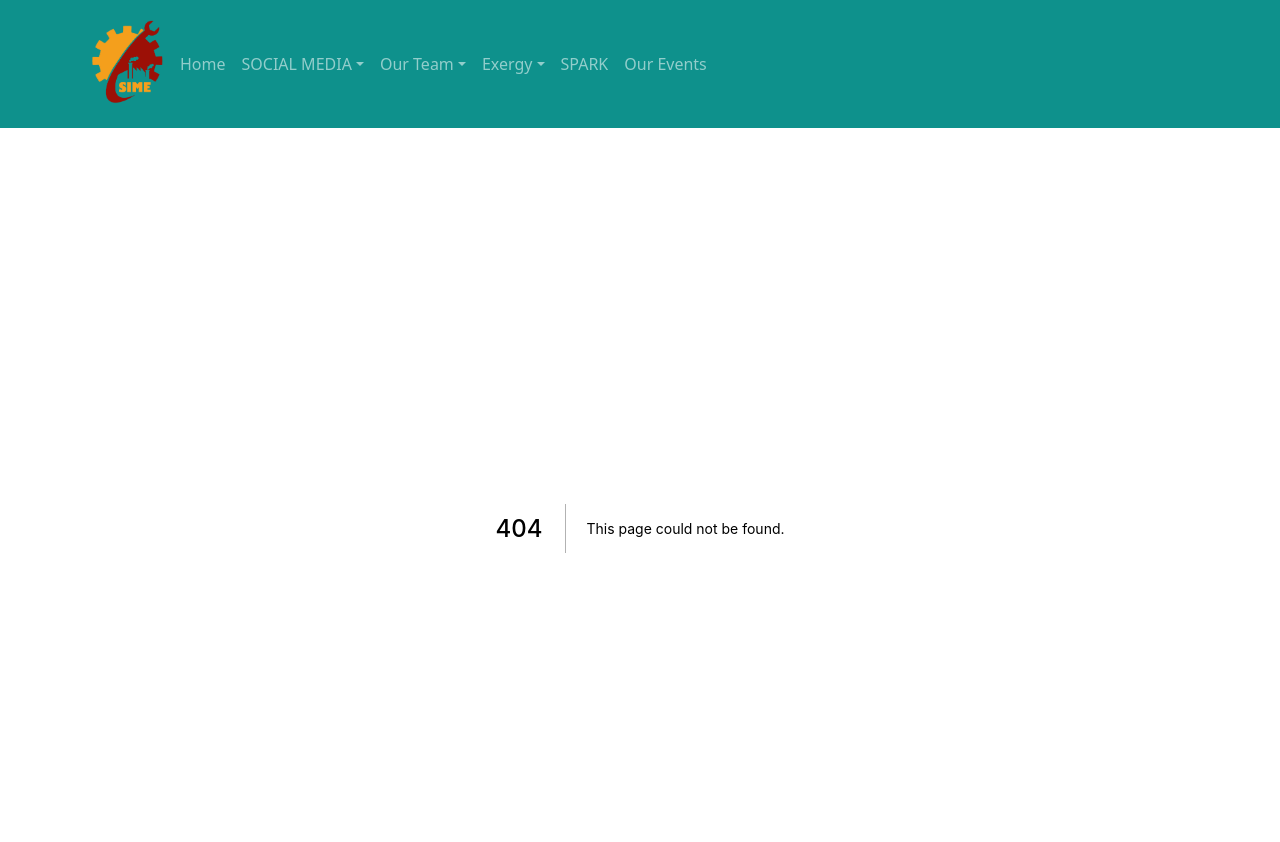
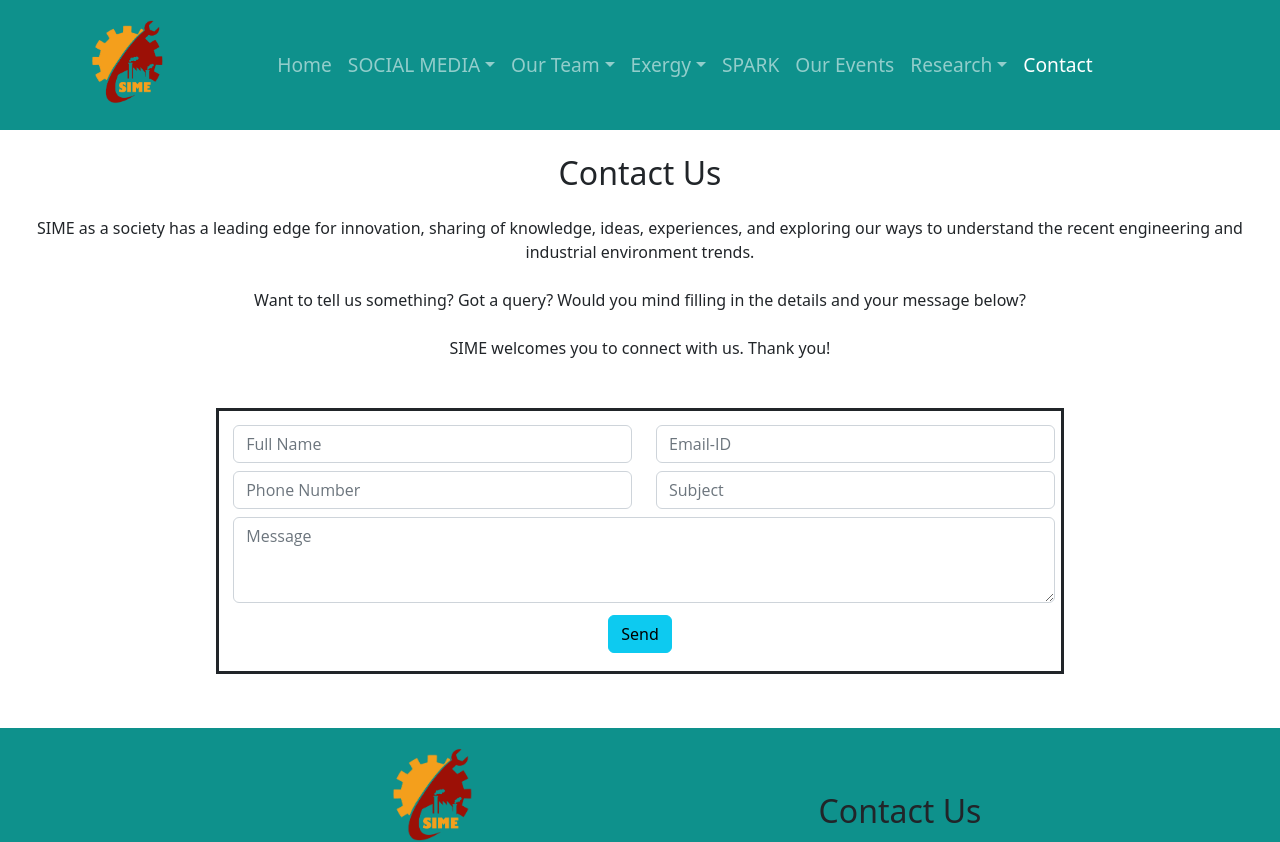
Before and after one commit to pranavrushi/frontend, a Next.js app: page /contact in a window 1280 px wide. Before the commit this address had no page. Shown: the top 842 px of the page. Built offline with nearby package versions, Linux system fonts and the light colour scheme.

Commit message:
contact page completed

```diff
--- /dev/null
+++ b/components/Contact.jsx
@@ -0,0 +1,147 @@
+import React, { useState } from "react";
+import styles from "../styles/Contact.module.css";
+
+const Contact = () => {
+  const [name, setName] = useState("");
+  const [phone, setPhone] = useState("");
+  const [email, setEmail] = useState("");
+  const [msg, setMsg] = useState("");
+  const [subject, setSubject] = useState("");
+
+  const onSubmitBtnClick = async (e) => {
+    e.preventDefault();
+    alert("you clicked on submit button");
+    console.log(name);
+    console.log(email);
+    console.log(phone);
+    console.log(subject);
+    console.log(msg);
+  };
+  return (
+    <section className={`mb-4 ${styles.section}`}>
+      <h2 className="h1-responsive font-weight-bold text-center my-4">
+        Contact Us
+      </h2>
+      <p
+        className={`text-center w-responsive mx-auto mb-5 ${styles.contact_para}`}
+      >
+        SIME as a society has a leading edge for innovation, sharing of
+        knowledge, ideas, experiences, and exploring our ways to understand the
+        recent engineering and industrial environment trends.
+        <br />
+        <br />
+        Want to tell us something? Got a query? Would you mind filling in the
+        details and your message below?
+        <br />
+        <br />
+        SIME welcomes you to connect with us. Thank you!
+      </p>
+
+      <div className="row">
+        <div
+          className={`justify-content-center col-lg-8 ${styles.google_sheet}`}
+        >
+          <form
+            onSubmit={onSubmitBtnClick}
+            id="google-sheet"
+            name="google-sheet"
+            method="POST"
+            autoComplete="off"
+          >
+            <div className="row">
+              <div className="col-md-6 ">
+                <div className="md-form mb-0 ">
+                  <input
+                    type="text"
+                    name="Name"
+                    className="form-control"
+                    placeholder="Full Name"
+                    value={name}
+                    onChange={(e) => {
+                      setName(e.target.value);
+                    }}
+                    required
+                  />
+                </div>
+              </div>
+
+              <div className="col-md-6">
+                <div className="md-form mb-0">
+                  <input
+                    type="email"
+                    name="Email"
+                    className="form-control"
+                    placeholder="Email-ID"
+                    value={email}
+                    required
+                    onChange={(e) => {
+                      setEmail(e.target.value);
+                    }}
+                  />
+                </div>
+              </div>
+            </div>
+            <div className="row">
+              <div className="col-md-6">
+                <div className="md-form mb-0">
+                  <input
+                    type="text"
+                    name="Number"
+                    className="form-control"
+                    placeholder="Phone Number"
+                    value={phone}
+                    onChange={(e) => {
+                      setPhone(e.target.value);
+                    }}
+                  />
+                </div>
+              </div>
+
+              <div className="col-md-6">
+                <div className="md-form mb-0">
+                  <input
+                    type="text"
+                    name="Subject"
+                    className="form-control"
+                    placeholder="Subject"
+                    value={subject}
+                    onChange={(e) => {
+                      setSubject(e.target.value);
+                    }}
+                    required
+                  />
+                </div>
+              </div>
+            </div>
+            <div className="row">
+              <div className="col-md-12">
+                <div className="md-form">
+                  <textarea
+                    type="text"
+                    name="Message"
+                    rows="3"
+                    className="form-control md-textarea"
+                    placeholder="Message"
+                    value={msg}
+                    onChange={(e) => {
+                      setMsg(e.target.value);
+                    }}
+                    required
+                  ></textarea>
+                </div>
+              </div>
+            </div>
+            <div className="text-center">
+              <button className="btn btn-info my-2" type="submit">
+                Send
+              </button>
+            </div>
+            <div className="status"></div>
+          </form>
+        </div>
+      </div>
+    </section>
+  );
+};
+
+export default Contact;
--- a/components/layouts/Navbar.jsx
+++ b/components/layouts/Navbar.jsx
@@ -5,15 +5,15 @@ import NavDropdown from "react-bootstrap/NavDropdown";
 import Image from "next/image";
 import Link from "next/link";
 import styles from "../../styles/layouts/Navbar.module.css";
+import Dropdown from "react-bootstrap/Dropdown";
 
-function CollapsibleExample() {
+function CollapsibleExample({ currPage }) {
   return (
     <Navbar
-    sticky-top="true"
+      sticky-top="true"
       collapseOnSelect
-
       expand="lg"
-      className={`${styles.bg_teal} sticky-top`}
+      className={`${styles.bg_teal} sticky-top ${styles.navbar_text}`}
       variant="dark"
     >
       <Container>
@@ -24,12 +24,18 @@ function CollapsibleExample() {
         </Link>
         <Navbar.Toggle aria-controls="responsive-navbar-nav" />
         <Navbar.Collapse id="responsive-navbar-nav">
-          <ul className="navbar-nav ml-auto">
-            <li className="nav-item active">
-              <a className="nav-link" href="./index.html">
-                Home
-              </a>
-            </li>
+          <ul className="navbar-nav ml-auto mx-auto">
+            <Link href="/">
+              <li className="nav-item ">
+                <a
+                  className={`nav-link  ${currPage == "home" ? "active" : ""} ${
+                    styles.myLink
+                  }`}
+                >
+                  Home
+                </a>
+              </li>
+            </Link>
             <li className="nav-item dropdown">
               <a
                 className="nav-link dropdown-toggle"
@@ -146,6 +152,38 @@ function CollapsibleExample() {
                 Our Events
               </a>
             </li>
+            <li className="nav-item dropdown">
+              <a
+                className="nav-link dropdown-toggle"
+                href="#"
+                id="navbarDropdown"
+                role="button"
+                data-toggle="dropdown"
+                aria-haspopup="true"
+                aria-expanded="false"
+              >
+                Research
+              </a>
+              <div className="dropdown-menu" aria-labelledby="navbarDropdown">
+                <a className="dropdown-item" href="./21-22season.html">
+                  2021-2022 Season
+                </a>
+                <a className="dropdown-item" href="./20-21season.html">
+                  2020-2021 Season
+                </a>
+              </div>
+            </li>
+            <li className="nav-item">
+              <Link href="/contact">
+                <a
+                  className={`nav-link ${
+                    currPage == "contact" ? "active" : ""
+                  }`}
+                >
+                  Contact
+                </a>
+              </Link>
+            </li>
           </ul>
         </Navbar.Collapse>
       </Container>
--- a/pages/_app.js
+++ b/pages/_app.js
@@ -7,8 +7,10 @@ import Footer from "../components/layouts/Footer";
 import Navbar from "../components/layouts/Navbar";
 
 function MyApp({ Component, pageProps }) {
+  const [currPage, setCurrPage] = useState("home");
   useEffect(() => {
     import("bootstrap/dist/js/bootstrap.js");
+    import ("bootstrap/dist/js/bootstrap.bundle.min.js");
   }, []);
 
   return (
@@ -18,8 +20,8 @@ function MyApp({ Component, pageProps }) {
         <link rel="icon" href="/SIME.png" />
         <meta name="viewport" content="width=device-width, initial-scale=1" />
       </Head>
-      <Navbar />
-      <Component {...pageProps} />
+      <Navbar currPage={currPage} />
+      <Component {...pageProps} setCurrPage={setCurrPage}/>
       <Footer />
       <Script
         src="https://cdn.jsdelivr.net/npm/bootstrap@5.0.2/dist/js/bootstrap.bundle.min.js"
--- /dev/null
+++ b/pages/contact.js
@@ -0,0 +1,16 @@
+import React, { useEffect } from "react";
+import Contact from "../components/Contact";
+
+const contact = ({ setCurrPage }) => {
+  useEffect(() => {
+    setCurrPage("contact");
+  }, []);
+
+  return (
+    <div>
+      <Contact />
+    </div>
+  );
+};
+
+export default contact;
--- /dev/null
+++ b/styles/Contact.module.css
@@ -0,0 +1,11 @@
+.section {
+    overflow: hidden;
+}
+
+.google_sheet {
+    margin: auto;
+    width: 65%;
+    border: 3px solid;
+    padding: 10px;
+    margin-bottom: 30px;
+}
--- a/styles/globals.css
+++ b/styles/globals.css
@@ -26,3 +26,36 @@ a {
   font-size: 1.75em;
   padding-right: 0.75rem;
 }
+
+.dropdown {
+  position: relative;
+  display: inline-block;
+}
+
+.dropdown-content {
+  display: none;
+  position: absolute;
+  background-color: #f9f9f9;
+  min-width: 160px;
+  box-shadow: 0px 8px 16px 0px rgba(0, 0, 0, 0.2);
+  padding: 12px 16px;
+  z-index: 1;
+}
+
+.dropdown:hover .dropdown-content {
+  background-color: red;
+  display: block;
+}
+
+
+label,
+.form-control {
+  font-family: 'Open Sans', sans-serif;
+  /* text-transform: uppercase; */
+}
+
+/* contact page form */
+
+.form-control {
+  margin: 4px;
+}
--- a/styles/layouts/Footer.module.css
+++ b/styles/layouts/Footer.module.css
@@ -25,6 +25,6 @@
     margin: 2px
 }
 
-.myFooter{
+.myFooter {
     margin-top: auto;
-                                                                                                                                                                                                                                                                                                                                                                                                                                                    }
+}
--- a/styles/layouts/Navbar.module.css
+++ b/styles/layouts/Navbar.module.css
@@ -31,3 +31,11 @@
 .dropdown-item {
     color: #f1f6f9;
 }
+
+.navbar_text{
+    font-size: larger;
+}
+
+.myLink {
+    cursor: pointer;
+}
```
Also changed, not shown: pages/index.js (+6 -2 lines).
